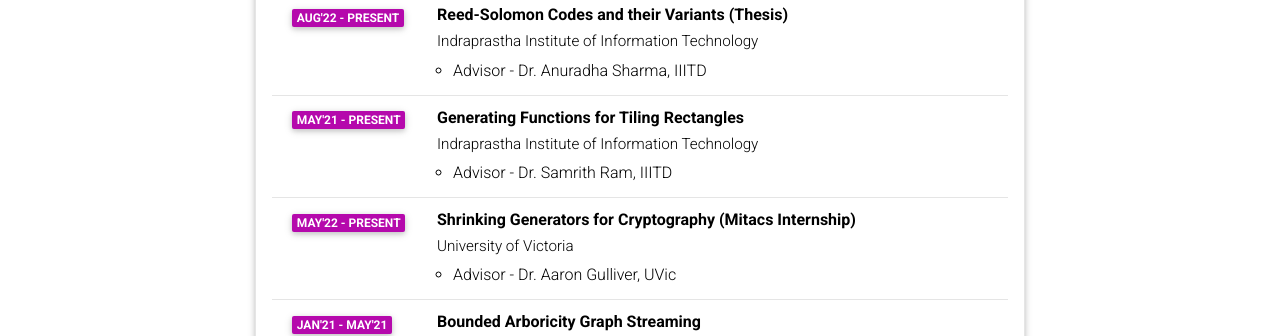
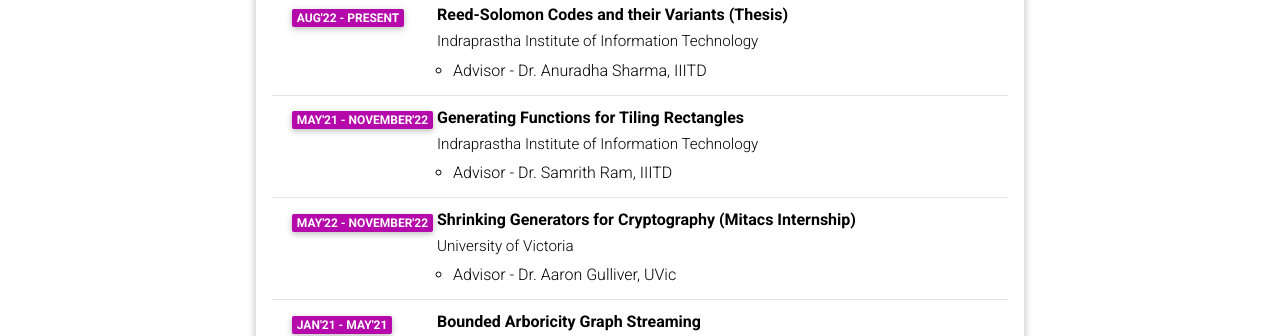
Before and after one commit to v1at0r/v1at0r.github.io, a Jekyll site: the page built from _pages/resume.md, in a window 1280 px wide and 900 px high, scrolled down 616 px. Shown: the part 147-483 px from the top of the window. Built offline with Jekyll 4.4.1, drawn with Linux system fonts in a browser that asks for light colours; comment, search, counter and statistics services are not loaded; a style sheet for code colours, icons or effects is not loaded.

Commit message:
Update cv.yml

```diff
--- a/_data/cv.yml
+++ b/_data/cv.yml
@@ -42,13 +42,13 @@
         - Advisor - Dr. Anuradha Sharma, IIITD
     - title: Generating Functions for Tiling Rectangles
       institution: Indraprastha Institute of Information Technology
-      year: May'21 - Present
+      year: May'21 - November'22
       description:
         - Advisor - Dr. Samrith Ram, IIITD
 
     - title: Shrinking Generators for Cryptography (Mitacs Internship)
       institution: University of Victoria
-      year: May'22 - Present
+      year: May'22 - November'22
       description:
         - Advisor - Dr. Aaron Gulliver, UVic
 
```
